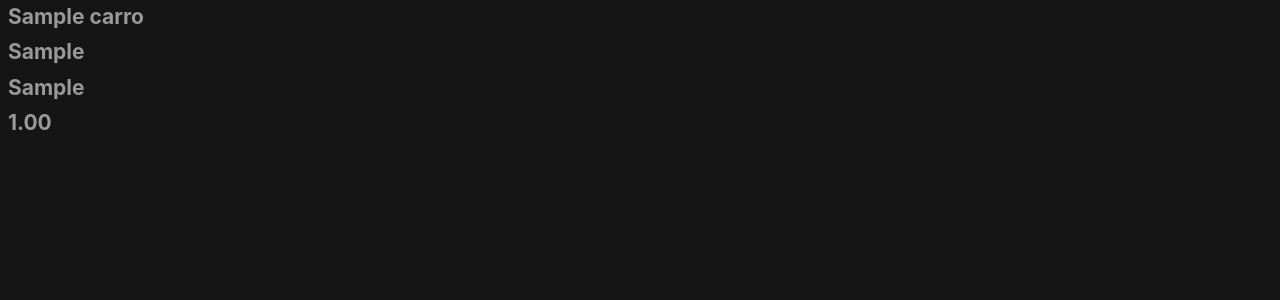
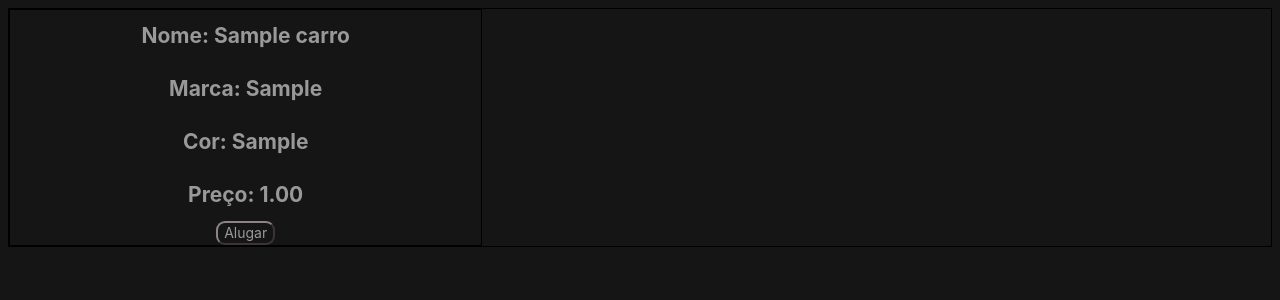
Before and after one commit to kseikyo/aluguel-carros, a Django app: template src/carro/templates/carro/list.html in a window 1280 px wide. Shown: the top 300 px of the page. Run offline with Django 3.2, Linux system fonts and the light colour scheme; the template is opened without the code that fills it: values that come from a table or form of the project are taken from there, others are empty; tables that the repository leaves empty hold one stand-in row (values such as "Sample post").

Commit message:
It has been added the carros list where pressing the 'alugar' button will redirect to 'alugueis/carro.id'

```diff
--- a/src/carro/models.py
+++ b/src/carro/models.py
@@ -27,7 +27,7 @@ class Carro(models.Model):
     nome              = models.CharField(max_length=40)
     marca             = models.CharField(max_length=40)
     cor               = models.CharField(max_length=15)
-    preco             = models.DecimalField(max_digits=5, decimal_places=2)
+    preco             = models.DecimalField(max_digits=10, decimal_places=2)
     alugado_por       = models.ForeignKey(CustomCliente, on_delete=models.SET_NULL, null=True, blank=True)
     datas_disponíveis = models.ManyToManyField(Datas)
 
--- a/src/carro/templates/carro/list-inline.html
+++ b/src/carro/templates/carro/list-inline.html
@@ -1,6 +1,10 @@
-<div class="carro__object">
-    <h2 class="carro__nome" >{{carro.nome}}</h2>
-    <h2 class="carro__marca">{{carro.marca}}</h2>
-    <h2 class="carro__cor"  >{{carro.cor}}</h2>
-    <h2 class="carro__preco">{{carro.preco}}</h2>
+{% load static%}
+<link rel="stylesheet" href="{% static 'static/carros.css' %}"/>
+
+<div class="carros__item">
+    <h2 class="carro__nome" >Nome: {{carro.nome}}</h2>
+    <h2 class="carro__marca">Marca: {{carro.marca}}</h2>
+    <h2 class="carro__cor"  >Cor: {{carro.cor}}</h2>
+    <h2 class="carro__preco">Preço: {{carro.preco}}</h2>
+    <a class="carro__form__submit" href="/alugueis/{{carro.id}}"><button >Alugar</button></a>
 </div>
--- a/src/carro/templates/carro/list.html
+++ b/src/carro/templates/carro/list.html
@@ -3,9 +3,11 @@
 <head>
     {% load static%}
     <link rel="stylesheet" href="{% static 'static/carros.css' %}"/>
+    <link rel="stylesheet" href="{% static 'static/shadows.css' %}"/>
     <meta charset="utf-8"/>
 </head>
 {% block content %}
+
 <div class="carros__list">
     {% for object in object_list %}
         {% include 'carro/list-inline.html' with carro=object %}
--- /dev/null
+++ b/src/static/static/carros.css
@@ -0,0 +1,70 @@
+:root {
+    --rowNum: 9;
+    --colNum: 4;
+}
+
+@supports (display: grid){
+.carros__list {
+    display: grid;
+    grid-template-columns: repeat(var(--colNum), auto);
+    grid-template-rows: repeat(var(--rowNum), auto);
+    border: 1px solid black;
+}
+
+.carros__item {
+    border: 1px solid black;
+    grid-column-start: auto;
+    grid-row-start: auto;
+    display: grid;
+    grid-template-columns: 1fr;
+    grid-template-rows: repeat(5, .1fr);
+    grid-template-areas:
+    "nome"
+    "marca"
+    "cor"
+    "preco"
+    "submit";
+}
+
+.carro__nome {
+    grid-area: nome;
+    place-self: center;
+}
+.carro__marca {
+    grid-area: marca;
+    place-self: center;
+}
+.carro__cor {
+    grid-area: cor;
+    place-self: center;
+}
+.carro__preco{
+    grid-area: preco;
+    place-self: center;
+}
+
+.carro__form__submit {
+    grid-area: submit;
+    place-self: center;
+}
+
+}
+
+body,
+button,
+input,
+textarea {
+ font-family:-apple-system,BlinkMacSystemFont,"Segoe UI",Roboto,Helvetica,Arial,sans-serif;
+ font-size:14px;
+ line-height:18px;
+ background: #151515;
+ border-color: rgb(143, 130, 130);
+ color: #999;
+ text-emphasis-color: #999;
+ border-radius: 9px;
+}
+
+button:hover, input:hover {
+    color: white;
+    background: black;
+}
--- a/src/static/static/login.css
+++ b/src/static/static/login.css
@@ -38,3 +38,8 @@ textarea {
  text-emphasis-color: #999;
  border-radius: 9px;
 }
+
+button:hover, input:hover {
+    color: white;
+    background: black;
+}
--- a/src/templates/land.html
+++ b/src/templates/land.html
@@ -3,13 +3,14 @@
 <head>
     {% load static %}
     <link rel="stylesheet" href="{% static 'static/sign_in.css' %}"/>
+    <link rel="stylesheet" href="{% static 'static/shadows.css' %}"/>
     <meta charset="utf-8"/>
 </head>
 <body>
     <div>
         {% block content %}
         <div class="wrapper-land">
-            <div class="sign-in">
+            <div class="sign-in md-whiteframe-4dp">
                 <div class="card-sign-in">
                     <form action="" method="POST"> {% csrf_token %}
                         <h2 class="landing-p-text" style="text-align: center;">Cadastre-se para alugar carros.</h2>
--- a/src/templates/login.html
+++ b/src/templates/login.html
@@ -1,11 +1,12 @@
 <head>
     {% load static %}
     <link rel="stylesheet" href="{% static 'static/login.css' %}"/>
+    <link rel="stylesheet" href="{% static 'static/shadows.css' %}"/>
     <meta charset="utf-8"/>
 </head>
 {% block content %}
 <div class="wrapper-login">
-    <div class="div_login__form">
+    <div class="div_login__form md-whiteframe-4dp">
         <form class="login__form" action="" method="POST"> {% csrf_token %}
             {{ form.as_p }}
             <button type="submit">Login</button>
```
Also changed, not shown: src/carro/views.py (+5 -2 lines), src/datas/models.py (+8 -2 lines), src/static/static/shadows.css (added, +96 -0 lines), src/static/static/sign_in.css (+23 -3 lines), src/carro/migrations/0003_auto_20190708_2249.py (added), src/carro/migrations/0004_auto_20190708_2251.py (added), src/carro/migrations/0005_auto_20190708_2303.py (added), src/datas/migrations/0002_auto_20190708_2249.py (added), src/datas/migrations/0003_auto_20190708_2256.py (added), src/datas/migrations/0004_auto_20190709_1609.py (added).
